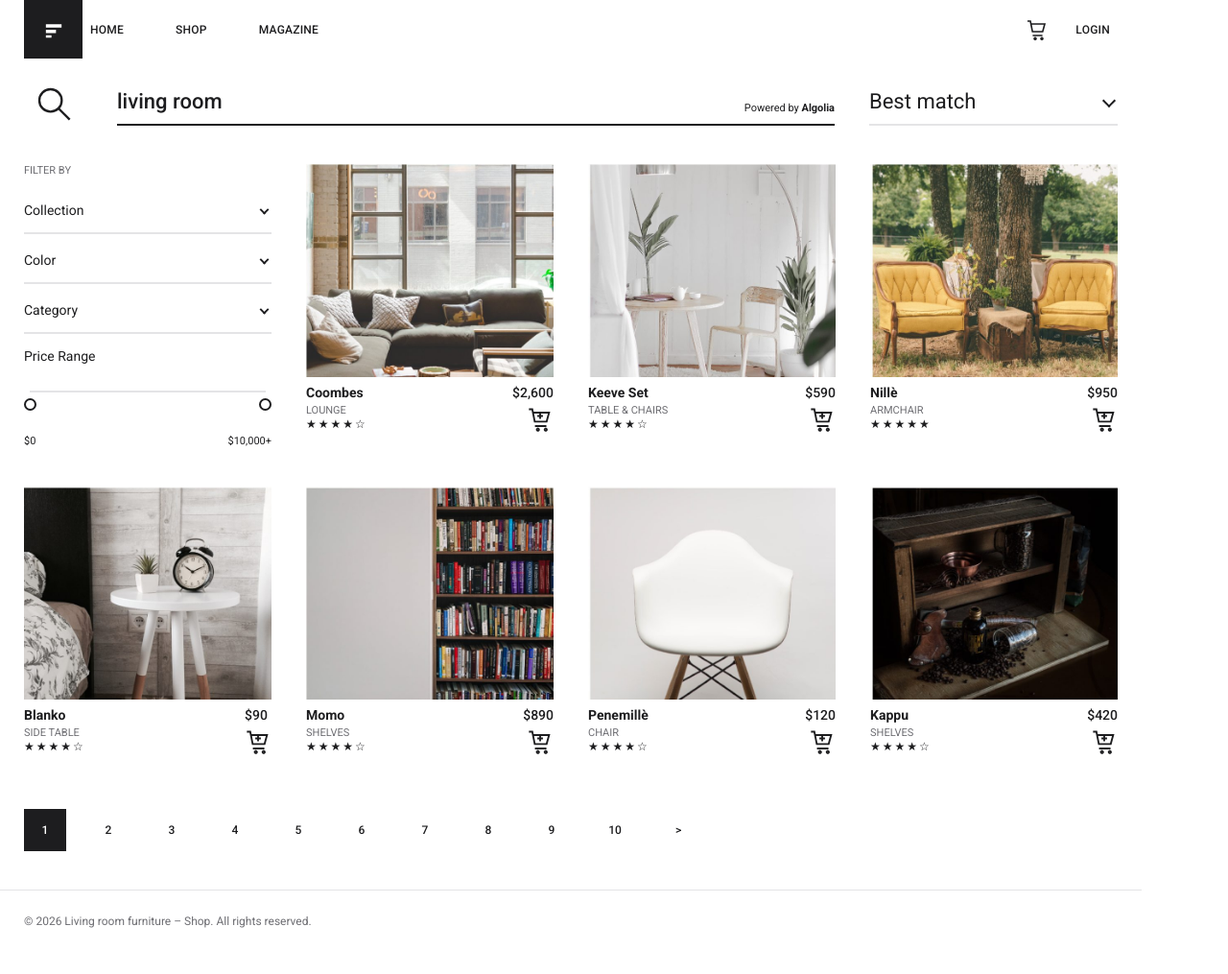
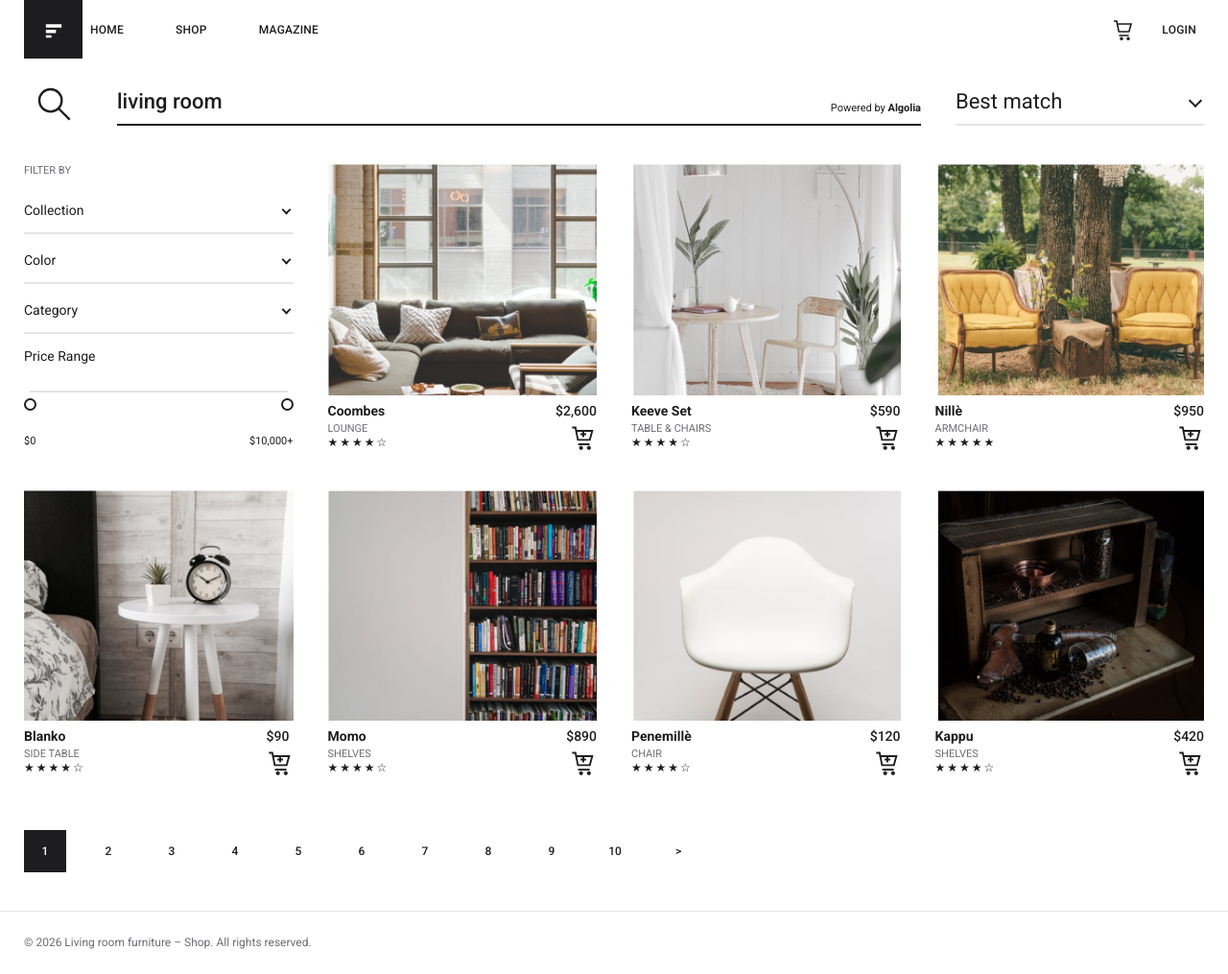
Before and after one commit to Leboueelie/integration, a plain HTML site: page index.html in a window 1280 px wide. Shown: the whole page at 96% size. Before the commit the page ends 992 px from the top, so only its background shows below. Drawn offline with Linux system fonts and the light colour scheme.

Commit message:
style: make layout full-width to remove right-side gap on desktop

```diff
--- a/assets/css/style.css
+++ b/assets/css/style.css
@@ -28,7 +28,7 @@ button, input, select { font: inherit; color: inherit; }
 :focus-visible { outline: 2px solid var(--ink); outline-offset: 2px; }
 
 /* ---------- Header ---------- */
-.top, main { max-width: 1190px; margin: 0; padding: 0 25px; }
+.top, main { max-width: 100%; margin: 0; padding: 0 25px; }
 .top { display: flex; align-items: center; gap: 0; }
 .logo { width: 61px; height: 61px; background: var(--ink); display: grid; place-items: center; }
 .logo svg { width: 28px; height: 28px; }
@@ -86,7 +86,7 @@ button, input, select { font: inherit; color: inherit; }
 .pagination a.current { background: var(--ink); color: #fff; margin-right: 22px; }
 
 /* ---------- Footer ---------- */
-.site-footer { max-width: 1190px; margin: 0; padding: 24px 25px; border-top: 1px solid var(--line); color: var(--muted); font-size: 12px; }
+.site-footer { max-width: 100%; margin: 0; padding: 24px 25px; border-top: 1px solid var(--line); color: var(--muted); font-size: 12px; }
 
 /* ---------- Mobile ---------- */
 @media (max-width: 800px) {
```
